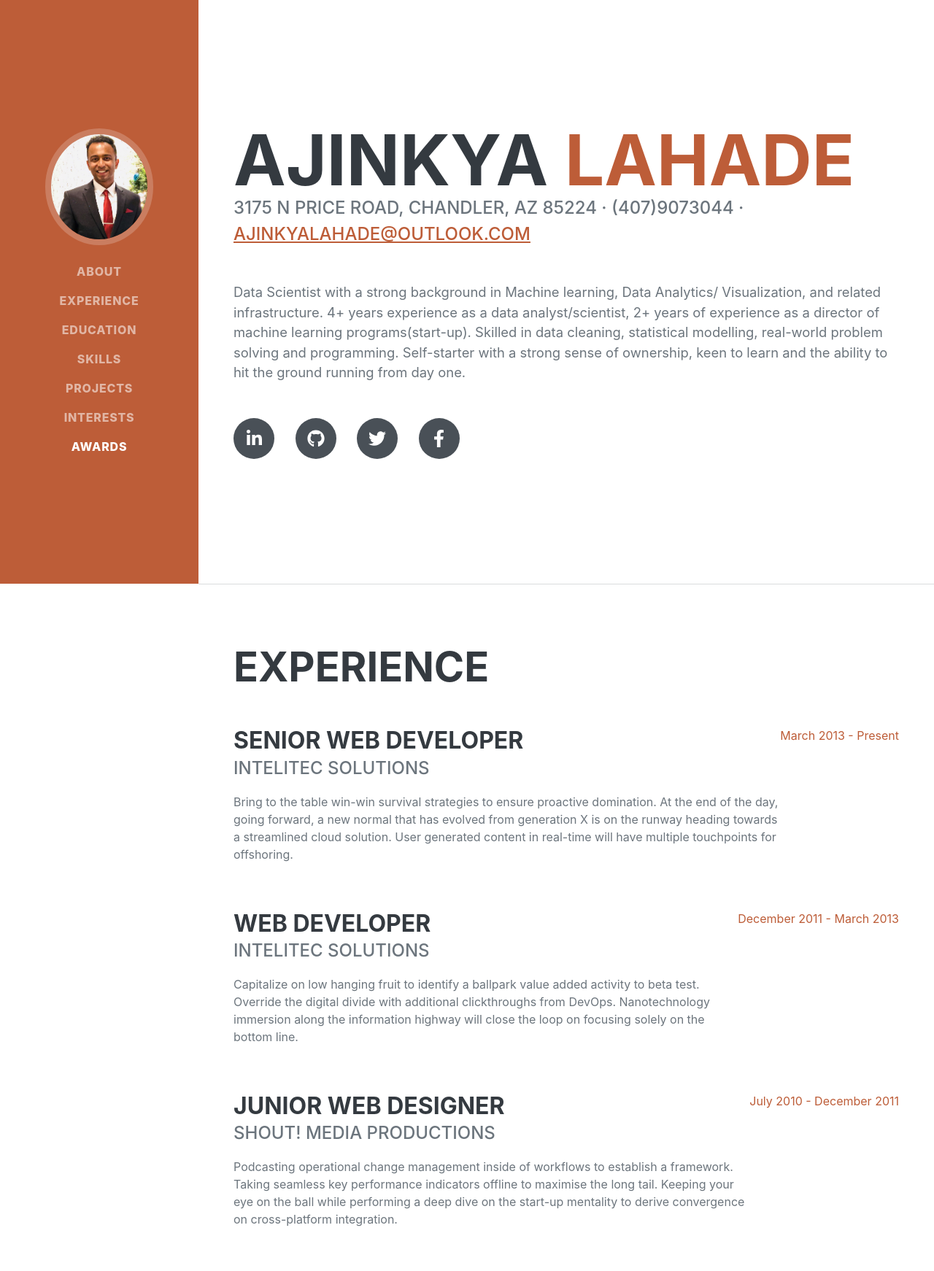
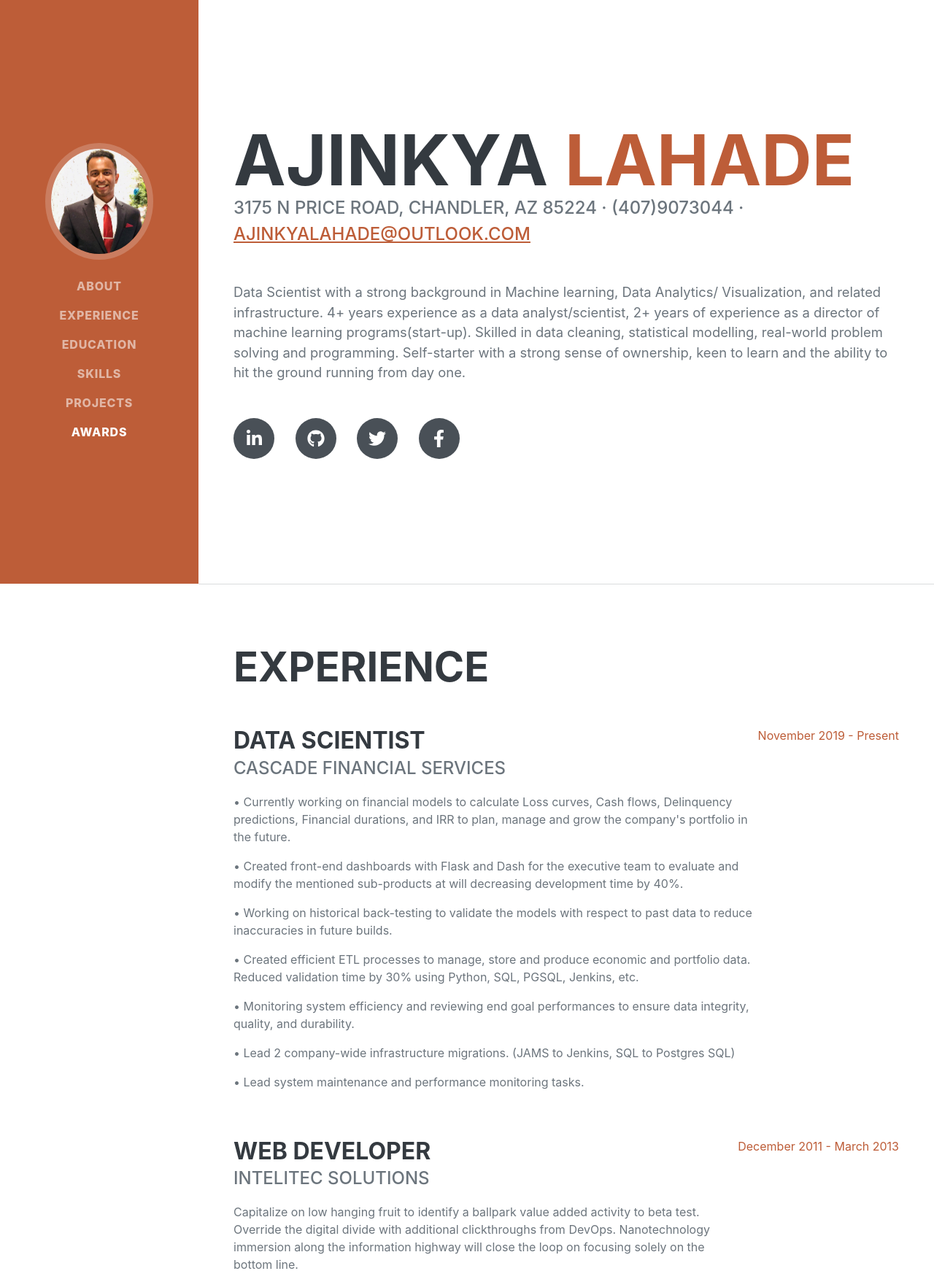
Before and after one commit to ajinkyalahade/Flask-AJ, a Flask app: page / in a window 1280 px wide. Shown: the top 1742 px of the page at 73% size. Run offline with Flask 2, Linux system fonts and the light colour scheme; some libraries are stand-ins or nearby versions; some web fonts are replaced.

Commit message:
One page resume home page;

```diff
--- a/templates/index.html
+++ b/templates/index.html
@@ -29,8 +29,7 @@
                     <li class="nav-item"><a class="nav-link js-scroll-trigger" href="#experience">Experience</a></li>
                     <li class="nav-item"><a class="nav-link js-scroll-trigger" href="#education">Education</a></li>
                     <li class="nav-item"><a class="nav-link js-scroll-trigger" href="#skills">Skills</a></li>
-                    <li class="nav-item"><a class="nav-link js-scroll-trigger" href="#projects">Projects</a></li>
-                    <li class="nav-item"><a class="nav-link js-scroll-trigger" href="#interests">Interests</a></li>
+                    <li class="nav-item"><a class="nav-link js-scroll-trigger" href="#interests">Projects</a></li>
                     <li class="nav-item"><a class="nav-link js-scroll-trigger" href="#awards">Awards</a></li>
                 </ul>
             </div>
@@ -64,11 +63,17 @@
                     <h2 class="mb-5">Experience</h2>
                     <div class="d-flex flex-column flex-md-row justify-content-between mb-5">
                         <div class="flex-grow-1">
-                            <h3 class="mb-0">Senior Web Developer</h3>
-                            <div class="subheading mb-3">Intelitec Solutions</div>
-                            <p>Bring to the table win-win survival strategies to ensure proactive domination. At the end of the day, going forward, a new normal that has evolved from generation X is on the runway heading towards a streamlined cloud solution. User generated content in real-time will have multiple touchpoints for offshoring.</p>
+                            <h3 class="mb-0">Data Scientist</h3>
+                            <div class="subheading mb-3">Cascade Financial Services</div>
+                            <p>•	Currently working on financial models to calculate Loss curves, Cash flows, Delinquency predictions, Financial durations, and IRR to plan, manage and grow the company's portfolio in the future.<p>
+                            <p>•	Created front-end dashboards with Flask and Dash for the executive team to evaluate and modify the mentioned sub-products at will decreasing development time by 40%.<p>
+                            <p>•	Working on historical back-testing to validate the models with respect to past data to reduce inaccuracies in future builds.<p>
+                            <p>•	Created efficient ETL processes to manage, store and produce economic and portfolio data. Reduced validation time by 30% using Python, SQL, PGSQL, Jenkins, etc.<p>
+                            <p>•	Monitoring system efficiency and reviewing end goal performances to ensure data integrity, quality, and durability.<p>
+                            <p>•	Lead 2 company-wide infrastructure migrations. (JAMS to Jenkins, SQL to Postgres SQL)<p>
+                            <p>•	Lead system maintenance and performance monitoring tasks.</p>
                         </div>
-                        <div class="flex-shrink-0"><span class="text-primary">March 2013 - Present</span></div>
+                        <div class="flex-shrink-0"><span class="text-primary">November 2019 - Present</span></div>
                     </div>
                     <div class="d-flex flex-column flex-md-row justify-content-between mb-5">
                         <div class="flex-grow-1">
@@ -164,7 +169,7 @@
             <!-- Interests-->
             <section class="resume-section" id="interests">
                 <div class="resume-section-content">
-                    <h2 class="mb-5">Interests</h2>
+                    <h2 class="mb-5">Projects</h2>
                     <p>Apart from being a web developer, I enjoy most of my time being outdoors. In the winter, I am an avid skier and novice ice climber. During the warmer months here in Colorado, I enjoy mountain biking, free climbing, and kayaking.</p>
                     <p class="mb-0">When forced indoors, I follow a number of sci-fi and fantasy genre movies and television shows, I am an aspiring chef, and I spend a large amount of my free time exploring the latest technology advancements in the front-end web development world.</p>
                 </div>
```
